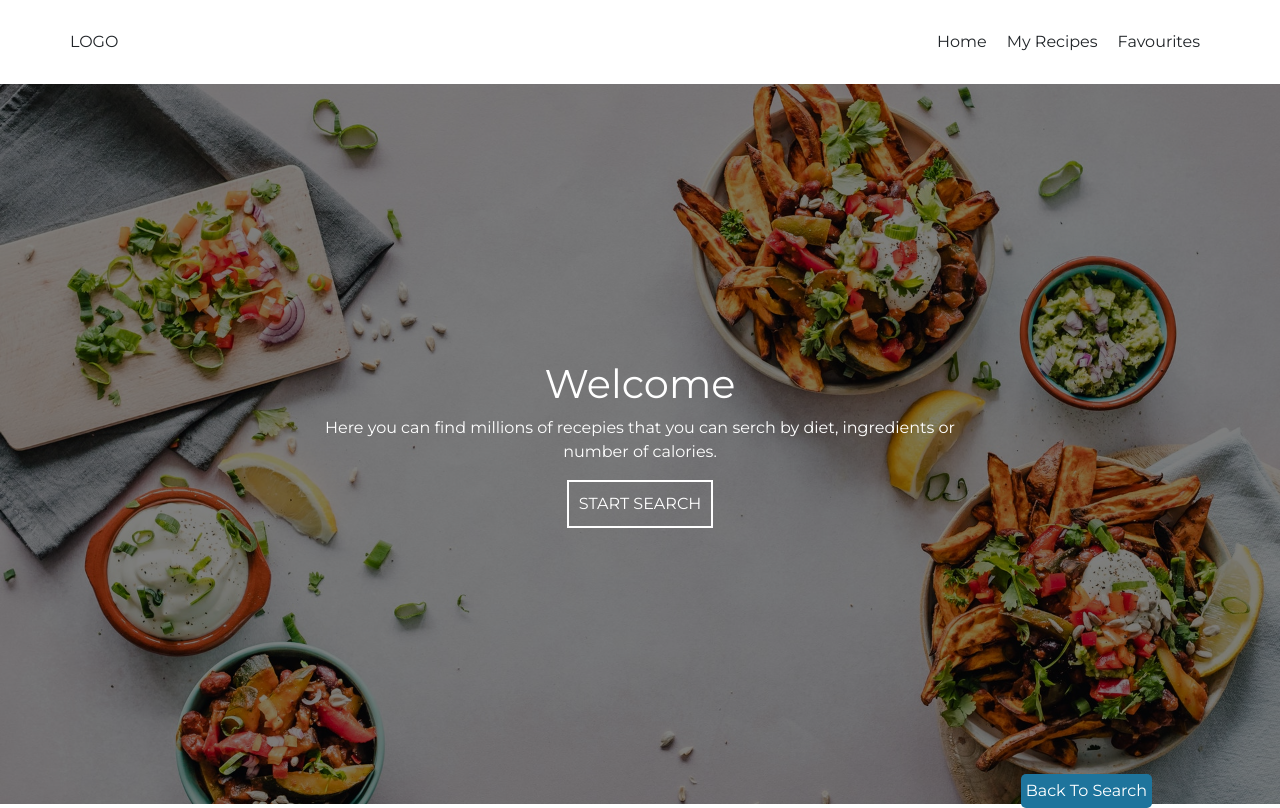
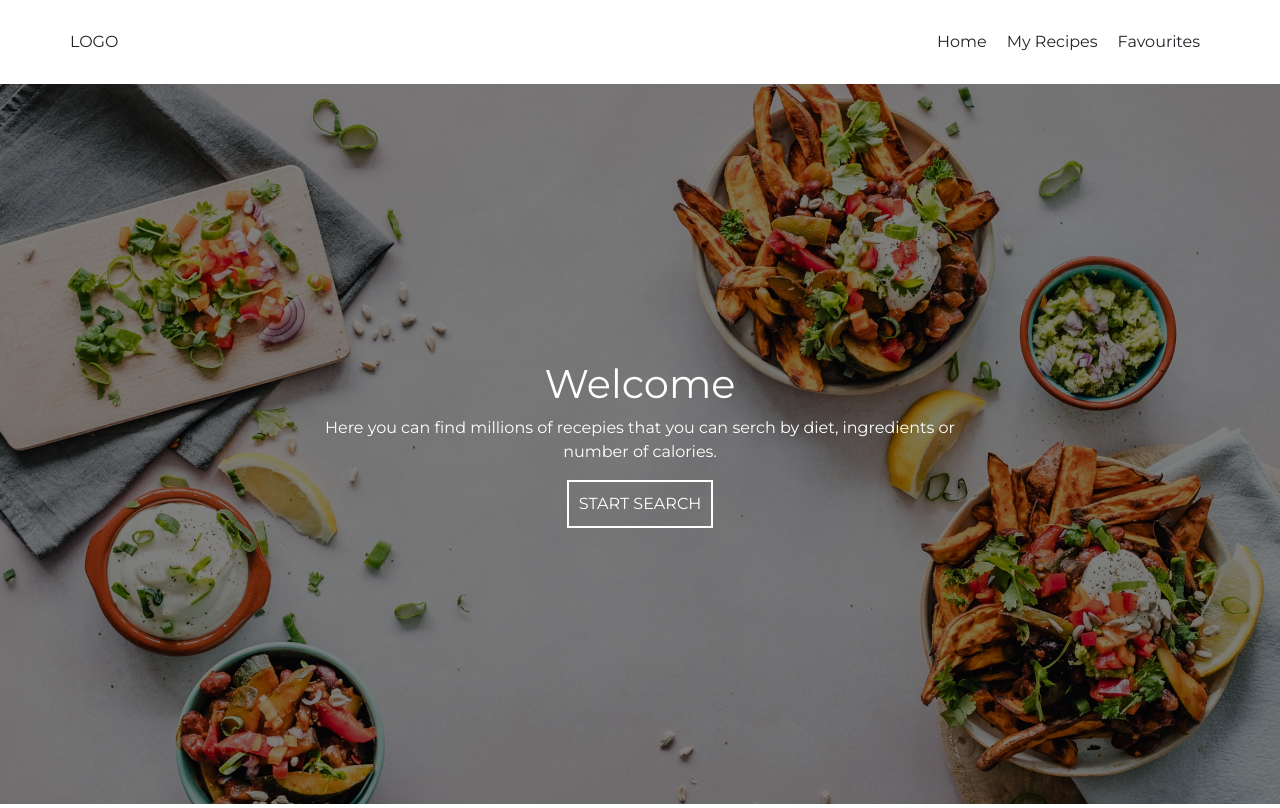
Before and after one commit to tortikolis/Recipe-Hunter, a React (Create React App) app: page / in a window 1280 px wide. Built offline with nearby package versions, Linux system fonts and the light colour scheme; a web font is replaced by a local one.

Commit message:
fix showing back button while on search

```diff
--- a/src/components/RecipeResultsList/RecipeResultsList.js
+++ b/src/components/RecipeResultsList/RecipeResultsList.js
@@ -1,4 +1,4 @@
-import React from "react";
+import React, { Fragment } from "react";
 import PropTypes from "prop-types";
 import { connect } from "react-redux";
 
@@ -13,6 +13,8 @@ import "./recipe-results-list.css";
 const RecipeResultsList = props => {
   const RecipeList =
     props.recipes !== null ? (
+      <Fragment>
+        <BackButton onClickHandler={props.resetSearch} />
         <ul className="recipe-list">
           {props.recipes.map(recipe => {
             const {
@@ -35,11 +37,11 @@ const RecipeResultsList = props => {
             );
           })}
         </ul>
+      </Fragment>
     ) : null;
 
   return (
     <div className="recipe-list-wrap">
-      <BackButton onClickHandler={props.resetSearch} />
       <Loader isActive={props.isLoading} />
       {RecipeList}
       <div id="edamam-badge" data-color="white" />
```
Lines whose indentation alone changed are shown as unchanged.
